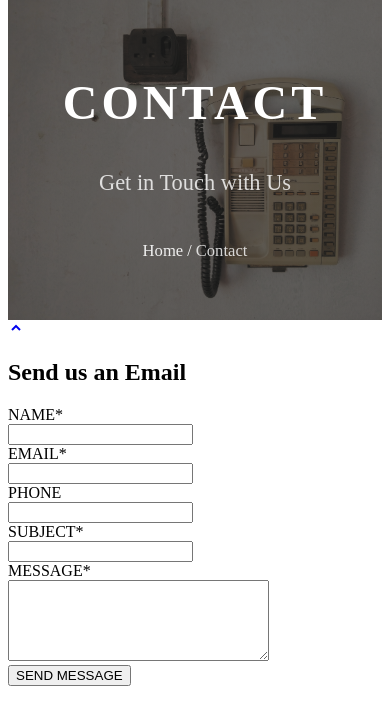
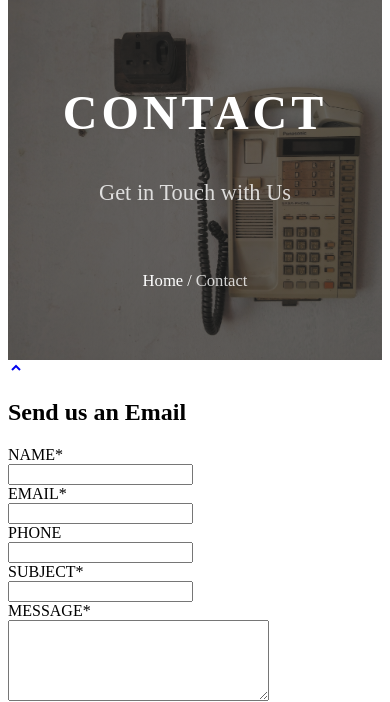
Before and after one commit to Devdesiign/rePrBean, a plain HTML site: page contact.html in a window 390 px wide. Shown: the part 157-859 px from the top of the page. Drawn offline with nearby package versions, Linux system fonts and the light colour scheme.

Commit message:
Height fix @ Contact__hero

```diff
--- a/CSS/contact.css
+++ b/CSS/contact.css
@@ -34,11 +34,11 @@
 }
 
 .home-dir {
-    opacity: 0.9;
+    transition: color 200ms ease-in;
 }
 
 .home-dir:hover {
-    opacity: 1;
+    font-weight: 500;
 }
 
 
@@ -48,7 +48,7 @@
 /* Media Query */
 @media (max-width: 768px) {
     .contact-hero {
-        min-height: 320px;
+        min-height: 360px;
         text-align: center;
         justify-content: center;
     }
```
